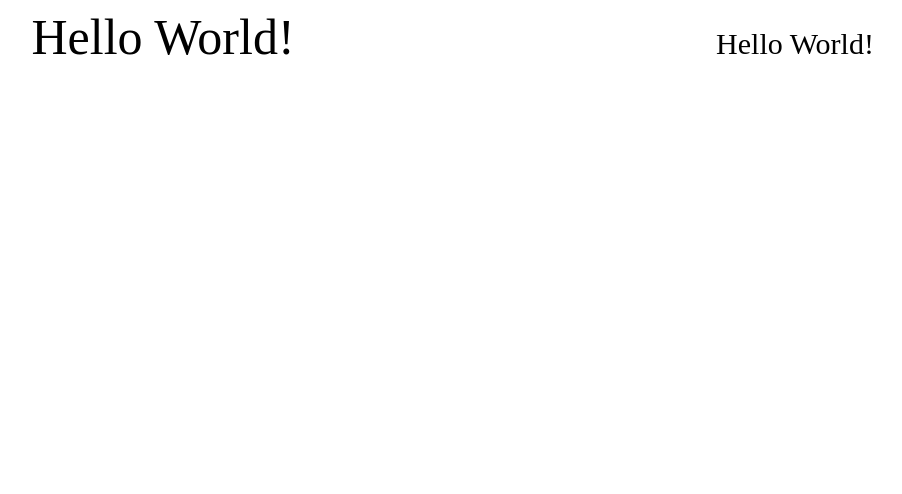
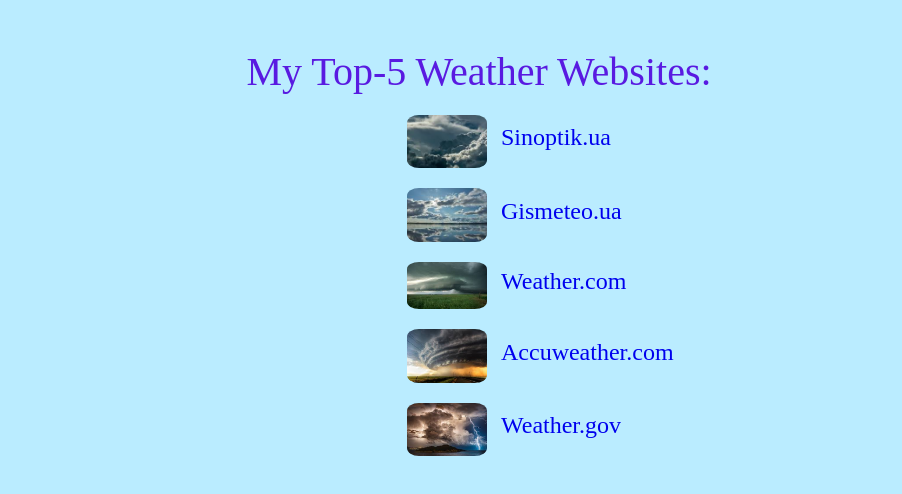
Before and after one commit to Beersheva22EvgeniiPoroshchai/html-css-js-introduction, a plain HTML site: page html-css-js-introduction/index.html in a window 1280 px wide. Shown: the whole page, without its empty margins (161-1063 px from the left). Drawn offline with Linux system fonts and the light colour scheme.

Commit message:
5-best-links

```diff
--- a/html-css-js-introduction/index.html
+++ b/html-css-js-introduction/index.html
@@ -6,9 +6,39 @@
     <meta name="viewport" content="width=, initial-scale=1.0">
     <title>Document</title>
 </head>
-<body>
+<body style="background-color: rgba(0, 187, 255, 0.269)">
 
-<label style="font-size: 50px; text-align: center; display: inline-block; width: 50%;">Hello World!</label><label style="font-size: 30px; text-align: center; display: inline-block; width: 50%;" >Hello World! </label>
+<p style="display:inline-block; text-align: center; width: 100%; font-size: 40px; margin-bottom: 10px; color: rgb(89, 26, 225);"></style> My Top-5 Weather Websites:</p>
+
+<a href="https://www.sinoptik.ua/" style="display: block; text-align: center; text-decoration: none;">
+    <img src="images/weather1.jpeg" alt="weather icon" style="width: 80px; vertical-align: middle; margin: 10px; border-radius: 15%;">
+    <label style="font-size: 1.5em; width: 60px; display: inline-block; text-align: left; cursor: pointer;">Sinoptik.ua</label>
+</a>
+
+
+<a href="https://www.gismeteo.com/" style="display: block; text-align: center;  text-decoration: none;">
+    <img src="images/weather2.jpeg" alt="weather icon" style="width: 80px; vertical-align: middle; margin: 10px; border-radius: 15%;">
+    <label style="font-size: 1.5em; width: 60px; display: inline-block; text-align: left; cursor: pointer;">Gismeteo.ua</label>
+</a>
+
+
+<a href="https://www.weather.com/" style="display: block; text-align: center;  text-decoration: none;">
+    <img src="images/weather3.jpeg" alt="weather icon" style="width: 80px; vertical-align: middle; margin: 10px; border-radius: 15%; ">
+    <label style="font-size: 1.5em; width: 60px; display: inline-block; text-align: left; cursor: pointer;">Weather.com</label>
+</a>
+
+
+<a href="https://www.accuweather.com/" style="display: block; text-align: center;  text-decoration: none;">
+    <img src="images/weather4.jpeg" alt="weather icon" style="width: 80px; vertical-align: middle; margin: 10px; border-radius: 15%; ">
+    <label style="font-size: 1.5em; width: 60px; display: inline-block; text-align: left; cursor: pointer;">Accuweather.com</label>
+</a>
+
+
+
+<a href="https://www.weather.gov/" style="display: block; text-align: center;  text-decoration: none;">
+    <img src="images/weather5.jpeg" alt="weather icon" style="width: 80px; vertical-align: middle; margin: 10px; border-radius: 15%; ">
+    <label style="font-size: 1.5em; width: 60px; display: inline-block; text-align: left; cursor: pointer;">Weather.gov</label>
+</a>
 
 
 </body>
```
Also changed, not shown: html-css-js-introduction/index1.html (added, +16 -0 lines), html-css-js-introduction/images/google-icon.jpg (added), html-css-js-introduction/images/weather1.jpeg (added), html-css-js-introduction/images/weather2.jpeg (added), html-css-js-introduction/images/weather3.jpeg (added), html-css-js-introduction/images/weather4.jpeg (added), html-css-js-introduction/images/weather5.jpeg (added).
